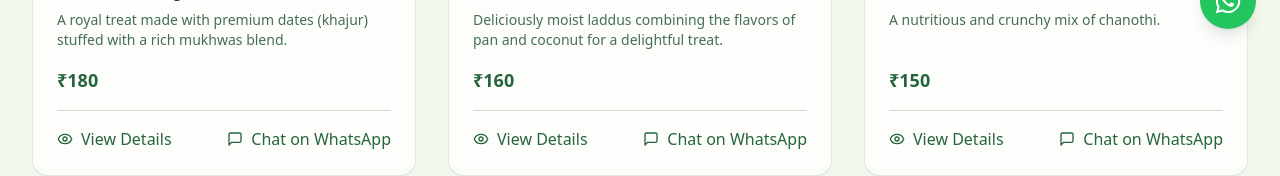
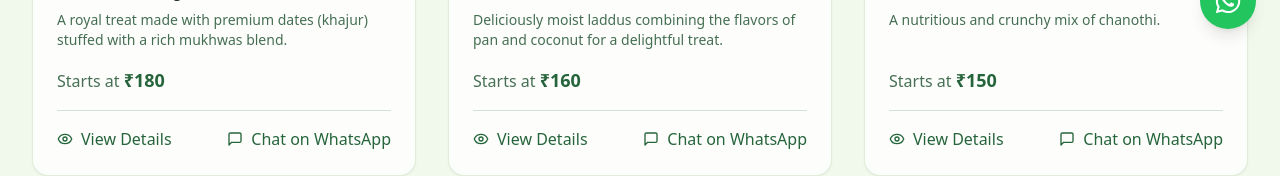
Before and after one commit to parthvaghani/ecom-quick-lite-demo, a Next.js app: page /products in a window 1280 px wide. Shown: the part 747-923 px from the top of the page. Built offline with nearby package versions, Linux system fonts and the light colour scheme; no server answers.

Commit message:
fix price

```diff
--- a/src/app/products/page.tsx
+++ b/src/app/products/page.tsx
@@ -218,6 +218,7 @@ function ProductCard({
                     </p>
                     {price && (
                         <div className="mb-4">
+                            <span className="text-md text-muted-foreground">Starts at</span>{" "}
                             <span className="text-lg font-bold text-primary">₹{price}</span>
                         </div>
                     )}
--- a/src/utils/categories.json
+++ b/src/utils/categories.json
@@ -872,14 +872,16 @@
           "name": "Beet Root Amla Mukhwas",
           "variants": {
             "gm": {
-              "1kg": {
-                "price": 2000
-              },
               "200g": {
                 "price": 400
               },
               "400g": {
                 "price": 800
+              }
+            },
+            "kg": {
+              "1kg": {
+                "price": 2000
               }
             }
           }
```
